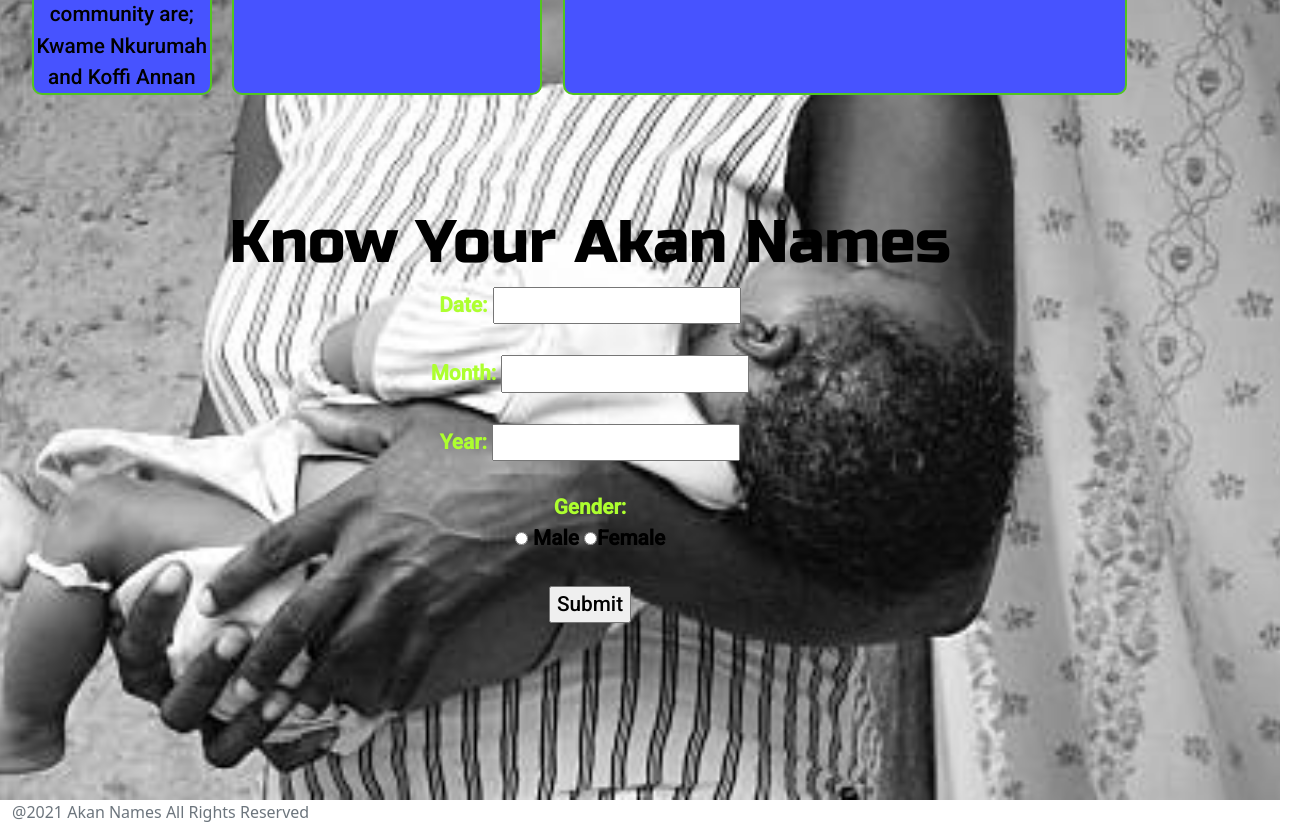
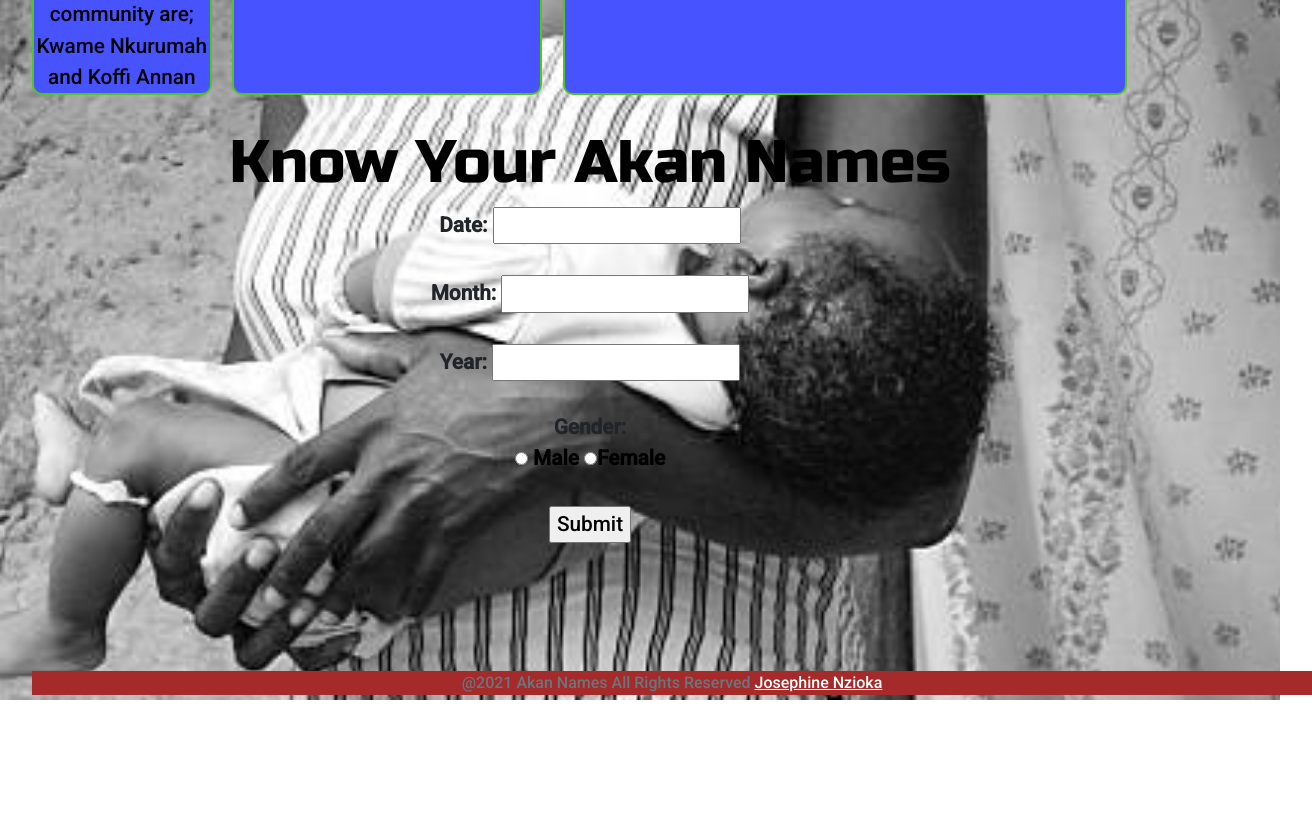
Before and after one commit to Chrystaly3/Akan-names, a plain HTML site: page index.html in a window 1280 px wide. Shown: the part 600-1424 px from the top of the page, 1312 px wide, since content can reach past the window. After the commit the page ends 1300 px from the top, so only its background shows below. Drawn offline with nearby package versions, Linux system fonts and the light colour scheme.

```diff
--- a/index.html
+++ b/index.html
@@ -67,20 +67,17 @@
       <div id="display">
 
       </div>
+      <div>
       <script src="script.js"></script>
     </div>
-  </div>
+
  <footer class="footer">
     <div class="container-fluid">
         <span class="text-muted text-center">
             @2021 Akan Names All Rights Reserved
-     <a href= "https://J2Codingbootstrap.com">J2Codingbootstrap</a></span>
+     <a href= "Josephine Nzioka">Josephine Nzioka</a></span>
     </div>
 </footer>
-
-
-
-
 
 
 
--- a/style.css
+++ b/style.css
@@ -1,7 +1,7 @@
 .bg-img {
   /* The image used */
   background-image: url("images/gettyimages-517959193-612x612.jpg");
-min-height: 1400px;
+min-height: 1300px;
 
 
   /* Center and scale the image nicely */
@@ -30,15 +30,16 @@ min-height: 1400px;
 
 }
 .forms{
-  margin-top: 6rem;
+  margin-top: 1rem;
   text-align: center;
   font-weight: bold;
   font-size: 1.3rem;
   font-family: 'Roboto', sans-serif;
-  color: greenyellow;
 
 }
-
+span{
+color:black;
+}
 
 
 
@@ -104,3 +105,16 @@ a{
   color:white
 
 }
+.footer{
+  text-align: center;
+
+  font-family: 'Roboto', sans-serif;
+  font: size 1.3rem;
+ align-content:flex-end;
+  margin-top: 8rem;
+  background-color: brown;
+  width: 100vw;
+  display: right;
+
+
+}
```
